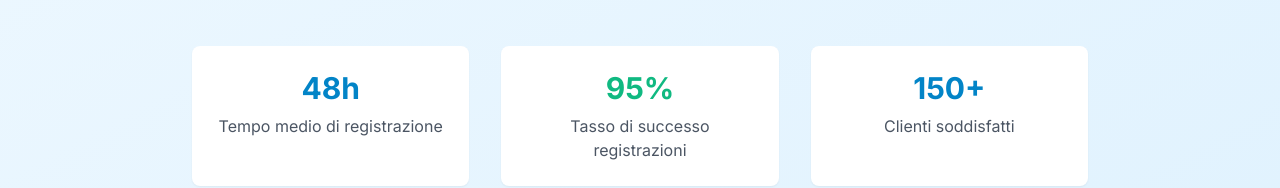
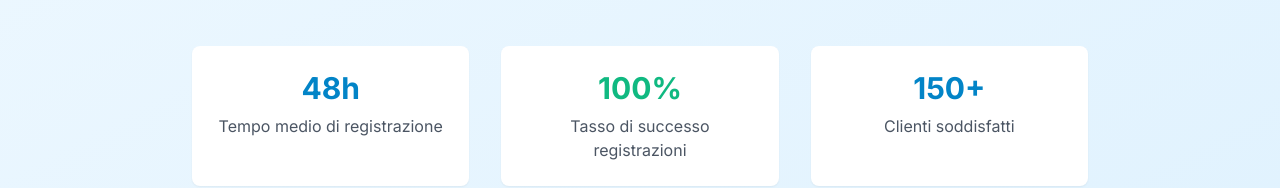
Before and after one commit to alemoscardo/AstaFacile, a React (Vite) app: page / in a window 1280 px wide. Shown: the part 498-686 px from the top of the page. Built offline with nearby package versions, Linux system fonts and the light colour scheme; the HTML template or start-up script is replaced by a standard one.

Commit message:
test deploy

```diff
--- a/src/components/Hero.jsx
+++ b/src/components/Hero.jsx
@@ -48,7 +48,7 @@ const Hero = () => {
               <div className="text-gray-600">Tempo medio di registrazione</div>
             </div>
             <div className="bg-white rounded-lg p-6 shadow-sm">
-              <div className="text-3xl font-bold text-success-500 mb-2">95%</div>
+              <div className="text-3xl font-bold text-success-500 mb-2">100%</div>
               <div className="text-gray-600">Tasso di successo registrazioni</div>
             </div>
             <div className="bg-white rounded-lg p-6 shadow-sm">
```
